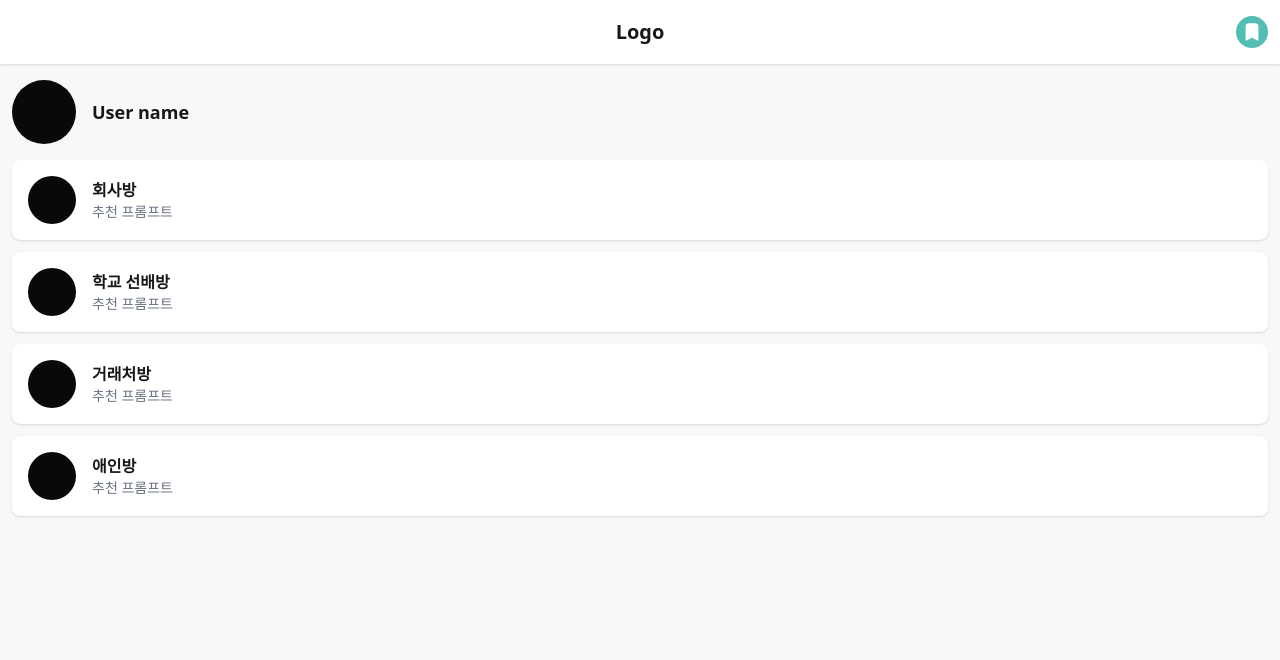
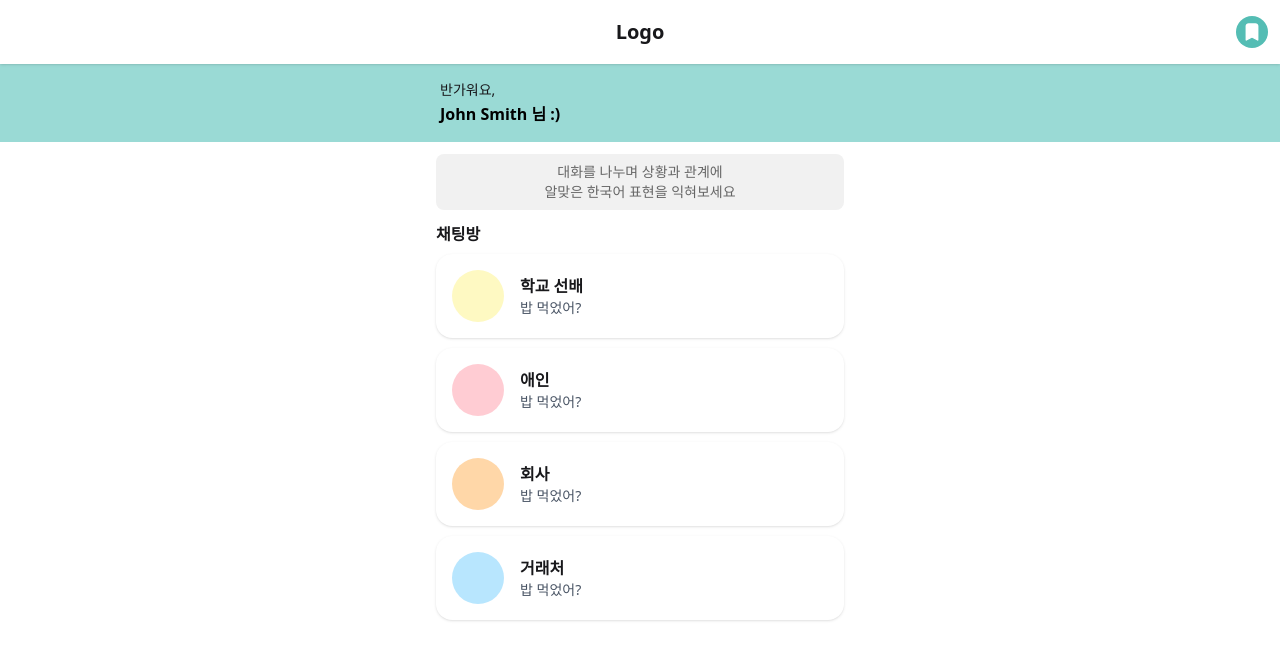
Before and after one commit to Hangulling/DoranDoran-FrontEnd, a React (Vite) app: page / in a window 1280 px wide. Shown: the top 660 px of the page. Built offline with nearby package versions, Linux system fonts and the light colour scheme.

Commit message:
Design: 메인페이지 UI 구체화

```diff
--- a/src/pages/ListPage.tsx
+++ /dev/null
@@ -1,47 +0,0 @@
-const rooms = [
-  { id: 1, name: '회사방', msg: '추천 프롬프트' },
-  { id: 2, name: '학교 선배방', msg: '추천 프롬프트' },
-  { id: 3, name: '거래처방', msg: '추천 프롬프트' },
-  { id: 4, name: '애인방', msg: '추천 프롬프트' },
-]
-
-const ListPage = () => {
-  const handleRoomClick = (roomId: number) => {
-    console.log('채팅방 클릭: ', roomId)
-  }
-
-  return (
-    <div className="bg-base-200 min-h-screen py-4 px-3">
-      {/* 사용자 정보 */}
-      <div className="flex items-center mb-4">
-        <div className="avatar">
-          <div className="w-16 rounded-full bg-neutral" />
-        </div>
-        <div className="ml-4">
-          <span className="text-lg font-bold">User name</span>
-        </div>
-      </div>
-      {/* 채팅방 리스트 */}
-      <div className="space-y-3">
-        {rooms.map(room => (
-          <button
-            key={room.id}
-            type="button"
-            onClick={() => handleRoomClick(room.id)}
-            className="flex items-center bg-base-100 rounded-lg shadow p-4 w-full text-left hover:bg-base-300 transition"
-          >
-            <div className="avatar">
-              <div className="w-12 rounded-full bg-neutral" />
-            </div>
-            <div className="ml-4 flex-1">
-              <div className="font-semibold">{room.name}</div>
-              <div className="text-sm text-gray-500">{room.msg}</div>
-            </div>
-          </button>
-        ))}
-      </div>
-    </div>
-  )
-}
-
-export default ListPage
--- /dev/null
+++ b/src/pages/MainPage.tsx
@@ -0,0 +1,59 @@
+const chatRooms = [
+  { id: 'school', label: '학교 선배', avatarBg: 'bg-yellow-100', message: '밥 먹었어?' },
+  { id: 'lover', label: '애인', avatarBg: 'bg-rose-200', message: '밥 먹었어?' },
+  { id: 'company', label: '회사', avatarBg: 'bg-orange-200', message: '밥 먹었어?' },
+  { id: 'client', label: '거래처', avatarBg: 'bg-sky-200', message: '밥 먹었어?' },
+]
+
+const MainPage = () => {
+  const handleRoomClick = (id: string) => {
+    console.log(id + ' 채팅방 이동')
+  }
+  return (
+    <>
+      {/* 상단 환영 메시지 */}
+      <div className="w-full bg-[#9ADAD5] h-[78px]">
+        <div className="flex items-center justify-between max-w-md mx-auto px-6 py-4">
+          <div>
+            <div className="text-sm mb-0.5">반가워요,</div>
+            <div className="font-bold text-base">
+              <span className="text-black">John Smith 님 :)</span>
+            </div>
+          </div>
+        </div>
+      </div>
+
+      <div className="max-w-md mx-auto px-5 pb-16">
+        {/* 안내문구 */}
+        <div className="bg-[#F1F1F1] rounded-lg text-center h-14 px-1 py-2 text-[#666666] text-sm mb-3 mt-3">
+          대화를 나누며 상황과 관계에
+          <br />
+          알맞은 한국어 표현을 익혀보세요
+        </div>
+        {/* 채팅방 목록 */}
+        <div>
+          <div className="font-bold mb-2">채팅방</div>
+          <div className="flex flex-col gap-[10px]">
+            {chatRooms.map(room => (
+              <button
+                key={room.id}
+                onClick={() => handleRoomClick(room.id)}
+                className="flex items-center gap-4 w-full h-21 bg-white rounded-2xl shadow py-3 px-4 active:bg-gray-100"
+              >
+                <div
+                  className={`w-13 h-13 rounded-full flex items-center justify-center ${room.avatarBg}`}
+                ></div>
+                <div className="flex flex-col items-start">
+                  <span className="font-bold">{room.label}</span>
+                  <span className="text-gray-600 text-sm">{room.message}</span>
+                </div>
+              </button>
+            ))}
+          </div>
+        </div>
+      </div>
+    </>
+  )
+}
+
+export default MainPage
--- a/src/router/routes.tsx
+++ b/src/router/routes.tsx
@@ -1,12 +1,12 @@
 import { lazy } from 'react'
 import { Route, Routes as RouterRoutes } from 'react-router-dom'
 
-const ListPage = lazy(() => import('../pages/ListPage'))
+const MainPage = lazy(() => import('../pages/MainPage'))
 
 export function Routes() {
   return (
     <RouterRoutes>
-      <Route path="/" element={<ListPage />} />
+      <Route path="/" element={<MainPage />} />
     </RouterRoutes>
   )
 }
```
